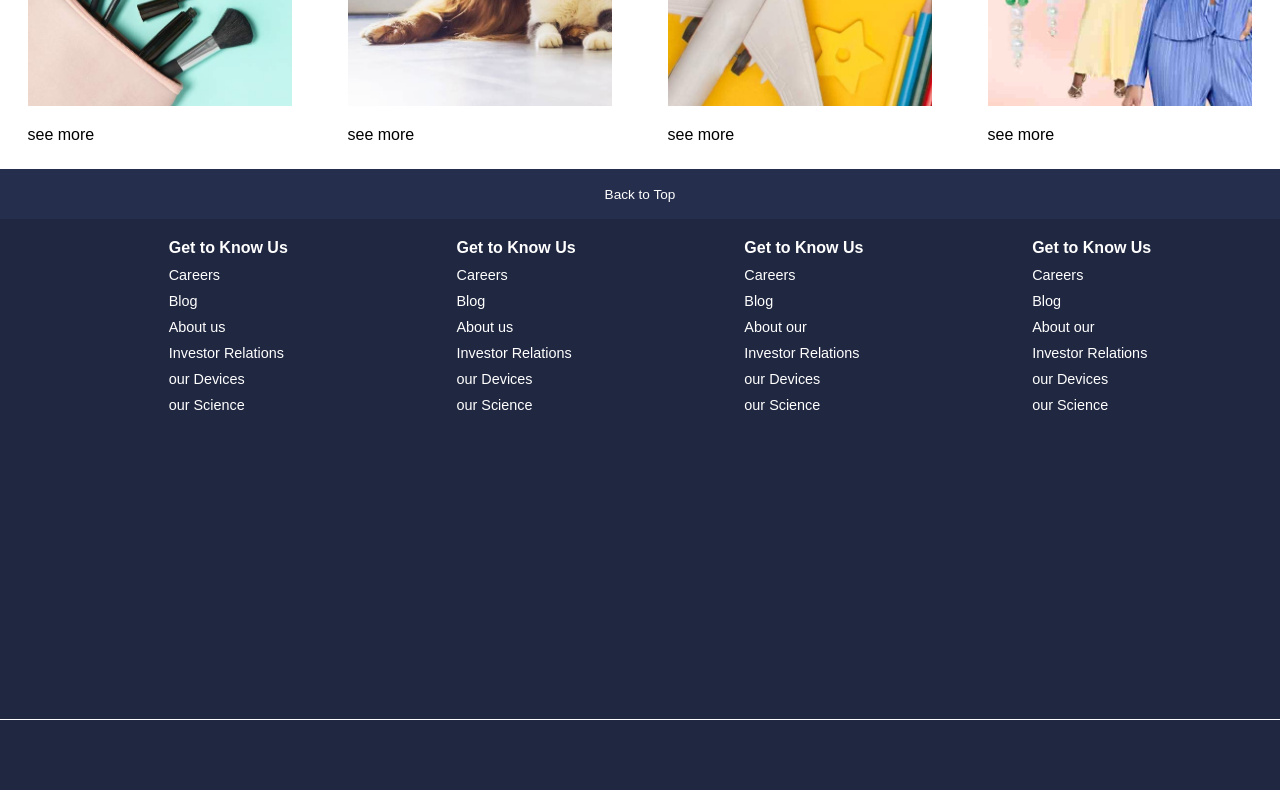
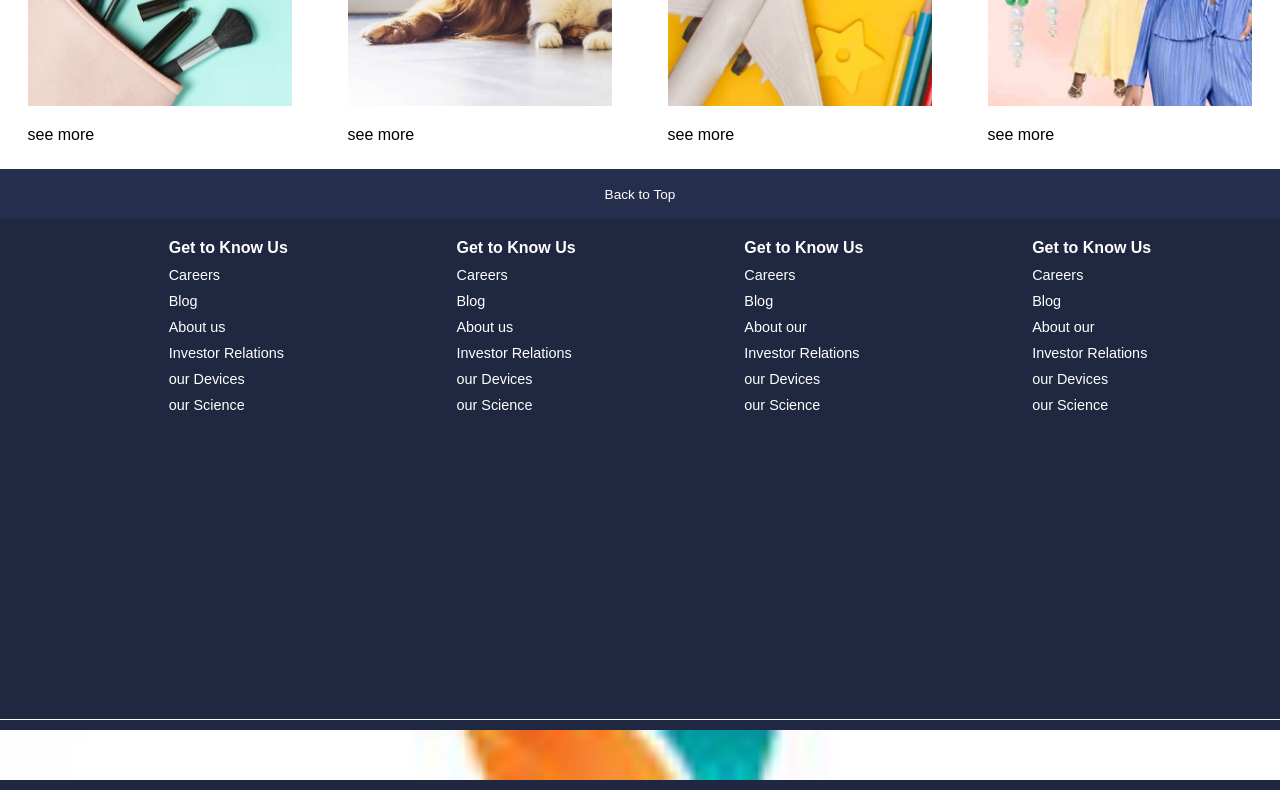
Before and after one commit to Addy3065/Frontend1, a plain HTML site: page index.html in a window 1280 px wide. Shown: the part 1146-1936 px from the top of the page. Drawn offline with Linux system fonts and the light colour scheme.

Commit message:
Updated frontend image and CSS

```diff
--- a/index.html
+++ b/index.html
@@ -12,7 +12,7 @@
         <div class="navbar">
             <div class="nav-logo border">
                 <div class="logo">
-                    <img src="./site.png" alt="site logo">
+                    <!-- <img src="./site.png" alt="site logo"> -->
                 </div>
             </div>
             <div class="nav-address border" >
--- a/style.css
+++ b/style.css
@@ -16,12 +16,14 @@
     width: 100px ;
 }
 .logo{
-    background-image: url("site.png"); /* div needs to be given some dimensions to be actually seen in our webpage*/
-    background-size:contain;  /*Scales the image (while preserving its ratio) to the smallest possible size to fill the containe*/
+    height: 50px;
+    width: 100%;
+    background-color:red;
+    background-image: url("./site.png"); /* div needs to be given some dimensions to be actually seen in our webpage*/
+    background-size:cover;  /*Scales the image (while preserving its ratio) to the smallest possible size to fill the containe*/
     background-position: center;
     background-repeat: no-repeat;
-    height: 300px;
-    width: 100%;
+
 }
 .border{
     border: 2px solid transparent;
@@ -220,12 +222,3 @@ ul p {
     justify-content: center;
     align-items: center;
 }
-.logo   {
-    background-image: url("amazon_logo.png"); /* div needs to be given some dimensions to be actually seen in our webpage*/
-    background-size:contain;  /*Scales the image (while preserving its ratio) to the smallest possible size to fill the containe*/
-    background-position: center;
-    background-repeat: no-repeat;
-    height: 50px;
-    width: 100px;
-
-}
```
